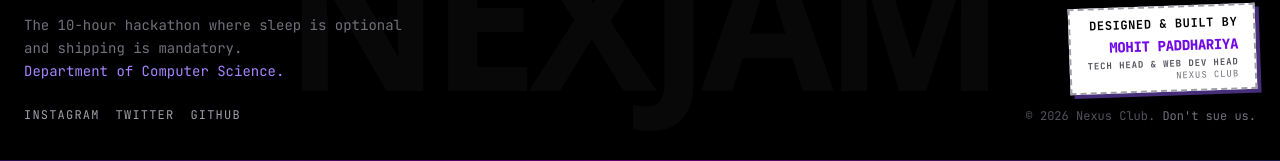
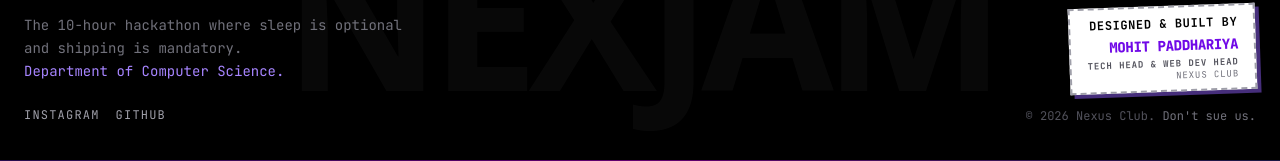
Before and after one commit to mohitpaddhariya/nexjam, a Next.js app: page / in a window 1280 px wide. Shown: the part 3857-4018 px from the top of the page. Built offline with nearby package versions, Linux system fonts and the light colour scheme.

Commit message:
fix: fixed social media links - Mohit Paddhariya(@mohitpaddhariya)

```diff
--- a/components/Footer.tsx
+++ b/components/Footer.tsx
@@ -43,14 +43,14 @@ export default function Footer() {
                     </p>
 
                     <div className="flex gap-4 justify-center md:justify-start">
-                        {['Instagram', 'Twitter', 'GitHub'].map((social) => (
+                        {[{name: 'Instagram', url: 'https://www.instagram.com/nexus.pesu'}, {name: 'GitHub', url: 'https://github.com/Nexus-PES'}].map((social) => (
                             <Link
-                                key={social}
-                                href="#"
+                                key={social.name}
+                                href={social.url}
                                 className="relative block group"
                                 onClick={() => {
                                     posthog.capture("social_link_clicked", {
-                                        platform: social.toLowerCase(),
+                                        platform: social.name.toLowerCase(),
                                         location: "footer",
                                     });
                                 }}
@@ -59,7 +59,7 @@ export default function Footer() {
                                     whileHover={{ scale: 1.1, color: "#fff" }}
                                     className="block text-zinc-400 uppercase text-xs tracking-widest border-b border-transparent group-hover:border-violet-500 transition-colors font-mono"
                                 >
-                                    {social}
+                                    {social.name}
                                 </motion.span>
                             </Link>
                         ))}
```
